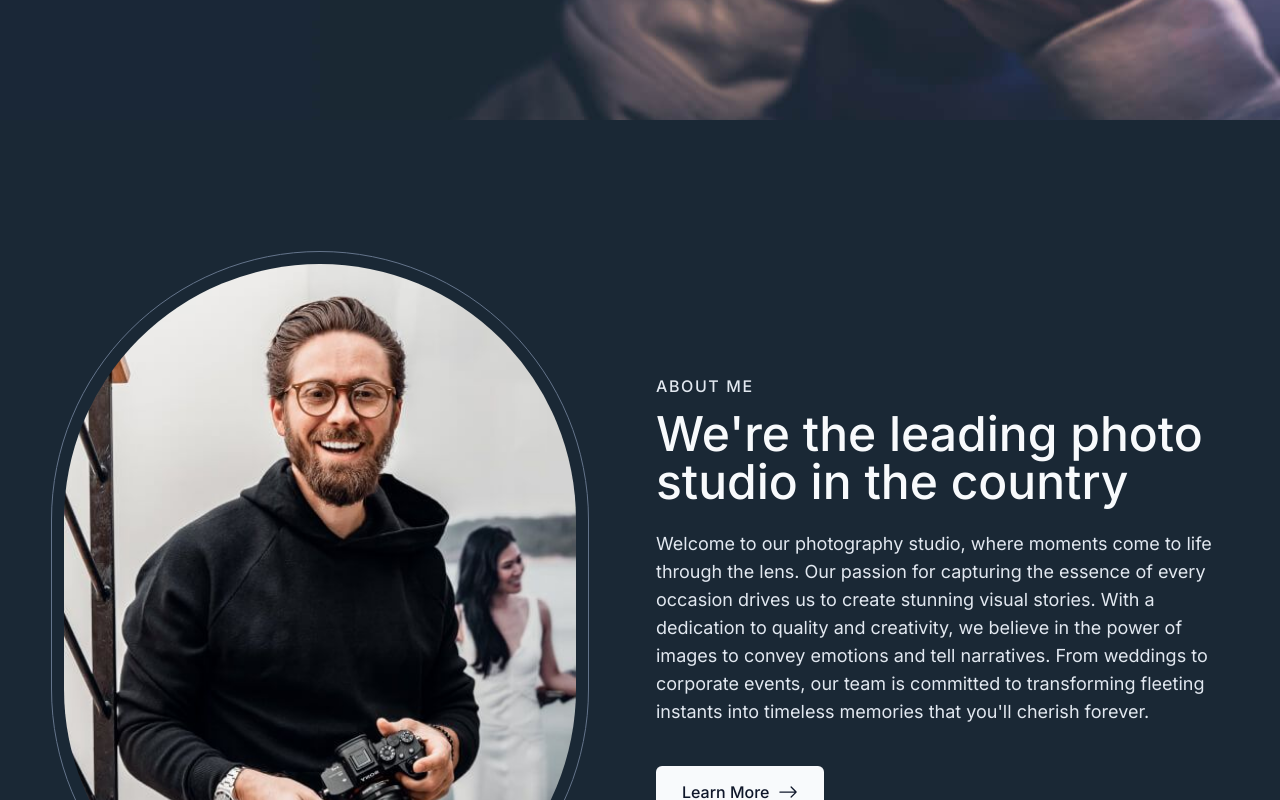
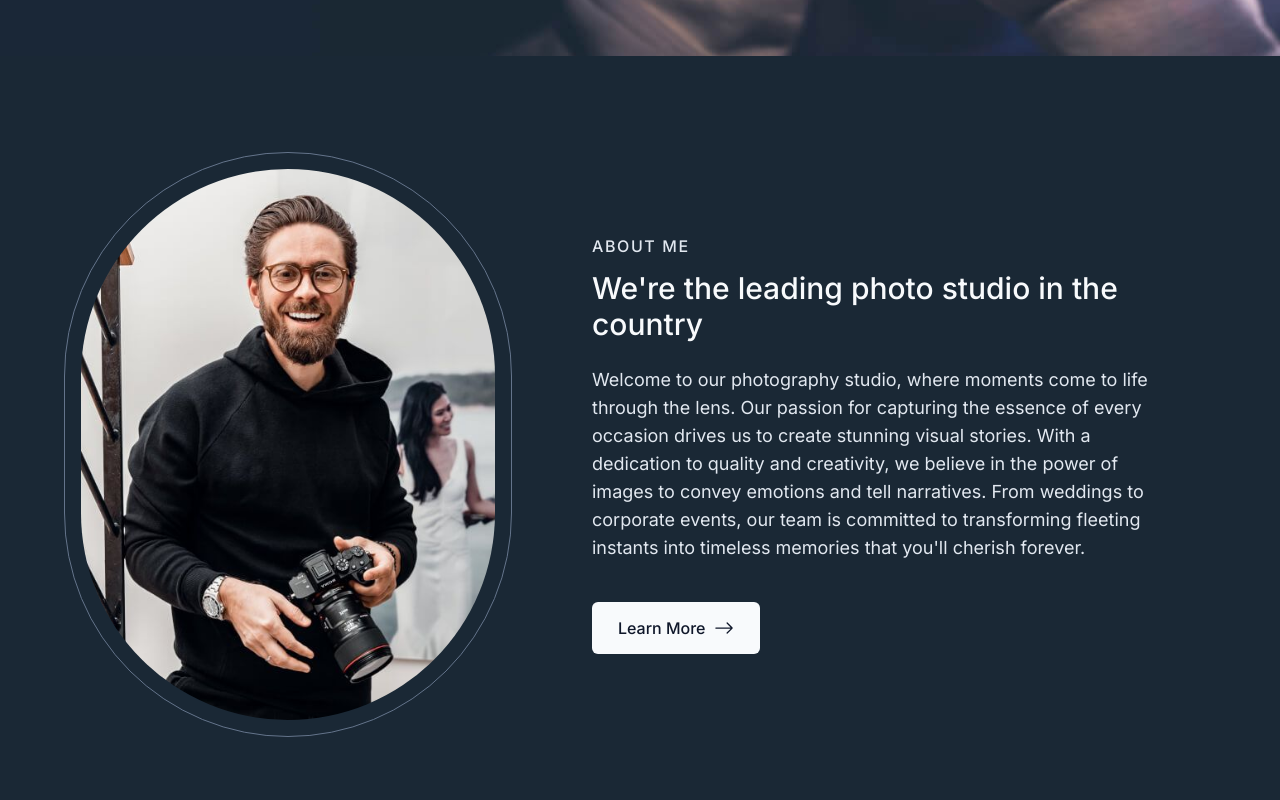
Before and after one commit to seesmof/Pixoto-Photos-Website, a Next.js app: page / in a window 1280 px wide. Shown: the part 860-1660 px from the top of the page. Built offline with nearby package versions, Linux system fonts and the light colour scheme.

Commit message:
update globals.css, AboutMe.tsx, Contact.tsx and Hero.tsx

```diff
--- a/app/globals.css
+++ b/app/globals.css
@@ -7,7 +7,7 @@
     @apply uppercase tracking-widest font-medium text-slate-200;
   }
   .heading {
-    @apply font-medium text-3xl md:text-4xl lg:text-5xl pt-3;
+    @apply font-medium text-3xl pt-3;
   }
   .paragraph {
     @apply pt-6 pb-10 text-lg text-slate-200;
@@ -25,6 +25,6 @@
     @apply uppercase font-bold text-lg;
   }
   .layout {
-    @apply max-w-6xl w-11/12 mx-auto flex flex-col py-10 lg:py-20 xl:py-32;
+    @apply max-w-6xl w-11/12 mx-auto flex flex-col py-10 lg:py-20 xl:py-24 overflow-hidden;
   }
 }
--- a/components/Home/AboutMe.tsx
+++ b/components/Home/AboutMe.tsx
@@ -5,15 +5,17 @@ import { BsArrowRight } from "react-icons/bs";
 const AboutMe = () => {
   return (
     <>
-      <div className="layout lg:flex-row lg:items-center lg:gap-16 xl:gap-20">
+      <div className="layout lg:flex-row lg:gap-16 xl:gap-20">
+        <div className="border border-slate-500 rounded-full p-4 max-w-md self-center">
           <Image
             src="/mainAboutMe.jpg"
             alt="a picture of a man standing, holding a camera in his hands, looking in the camera and smiling"
-          className="rounded-full outline outline-offset-[12px] outline-slate-500 outline-1 object-cover self-center max-w-[22rem] md:max-w-lg lg:w-[40%] xl:w-1/2 mt-4"
+            className="rounded-full object-cover self-center"
             width={999}
             height={999}
           />
-        <div className="w-[60%] xl:w-1/2">
+        </div>
+        <div className="self-center max-w-xl">
           <h3 className="subheading pt-12 lg:pt-0">about me</h3>
           <h2 className="heading">
             We&apos;re the leading photo studio in the country
--- a/components/Home/Contact.tsx
+++ b/components/Home/Contact.tsx
@@ -24,8 +24,8 @@ const Contact = () => {
   return (
     <>
       <div className="bg-[url('/mainContact.png')] bg-auto bg-center">
-        <div className="flex flex-col md:flex-row md:gap-8 layout">
-          <div className="w-max">
+        <div className="flex flex-col md:flex-row md:gap-8 layout md:items-center">
+          <div className="">
             <h3 className="subheading">Simple and Convenient Steps</h3>
             <h2 className="heading">Need Assistance from Our Photographer?</h2>
           </div>
--- a/components/Home/Hero.tsx
+++ b/components/Home/Hero.tsx
@@ -7,7 +7,7 @@ const Hero = () => {
       <div className="layout">
         <div className="flex flex-col max-w-xs md:max-w-sm lg:max-w-lg lg:py-20">
           <h3 className="subheading">welcome to pixoto world</h3>
-          <h1 className="heading xl:text-6xl xl:leading-[1.25]">
+          <h1 className="heading lg:text-5xl xl:text-6xl xl:leading-[1.25]">
             We are a digital photography house
           </h1>
           <p className="paragraph">
```
Lines whose indentation alone changed are shown as unchanged.
